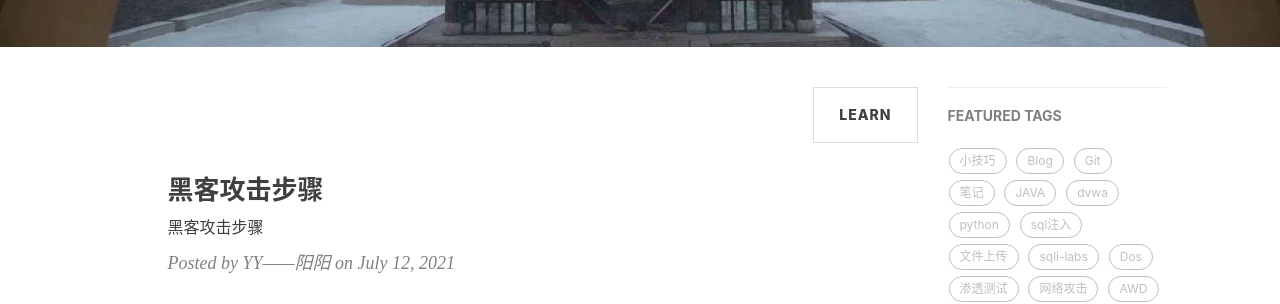
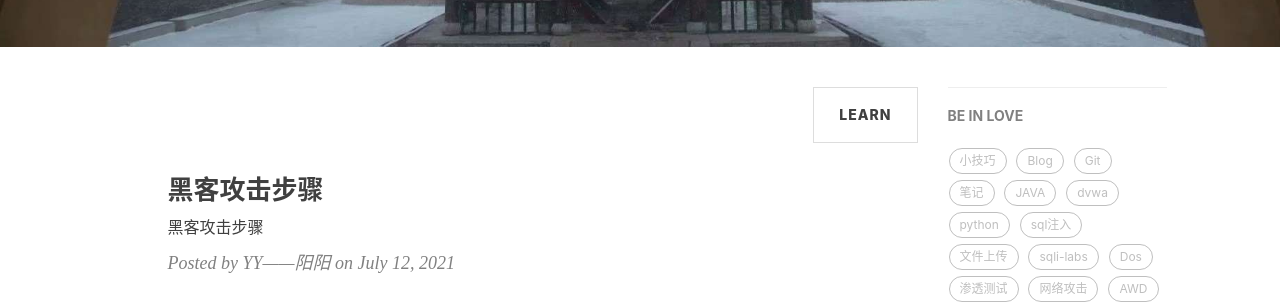
Before and after one commit to yangyang-linux/yangyang-linux.github.io, a Jekyll site: the page built from index.html, in a window 1280 px wide and 900 px high. Shown: the part 427-731 px from the top of the window. Built offline with Jekyll 4.4.1, drawn with Linux system fonts in a browser that asks for light colours; nearby versions of some CDN libraries; the list of posts is cut into pages by our own code; comment, search, counter and statistics services are not loaded.

Commit message:
Update page.html

```diff
--- a/_layouts/page.html
+++ b/_layouts/page.html
@@ -86,7 +86,7 @@ layout: default
                 {% if site.featured-tags %}
                 <section>
                     <hr class="hidden-sm hidden-xs">
-                    <h5><a href="{{'/3-tags/' | prepend: site.baseurl }}">FEATURED TAGS</a></h5>
+                    <h5><a href="{{'/3-tags/' | prepend: site.baseurl }}">BE IN LOVE</a></h5>
                     <div class="tags">
                         {% for tag in site.tags %}
                             {% if tag[1].size > {{site.featured-condition-size}} %}
```
